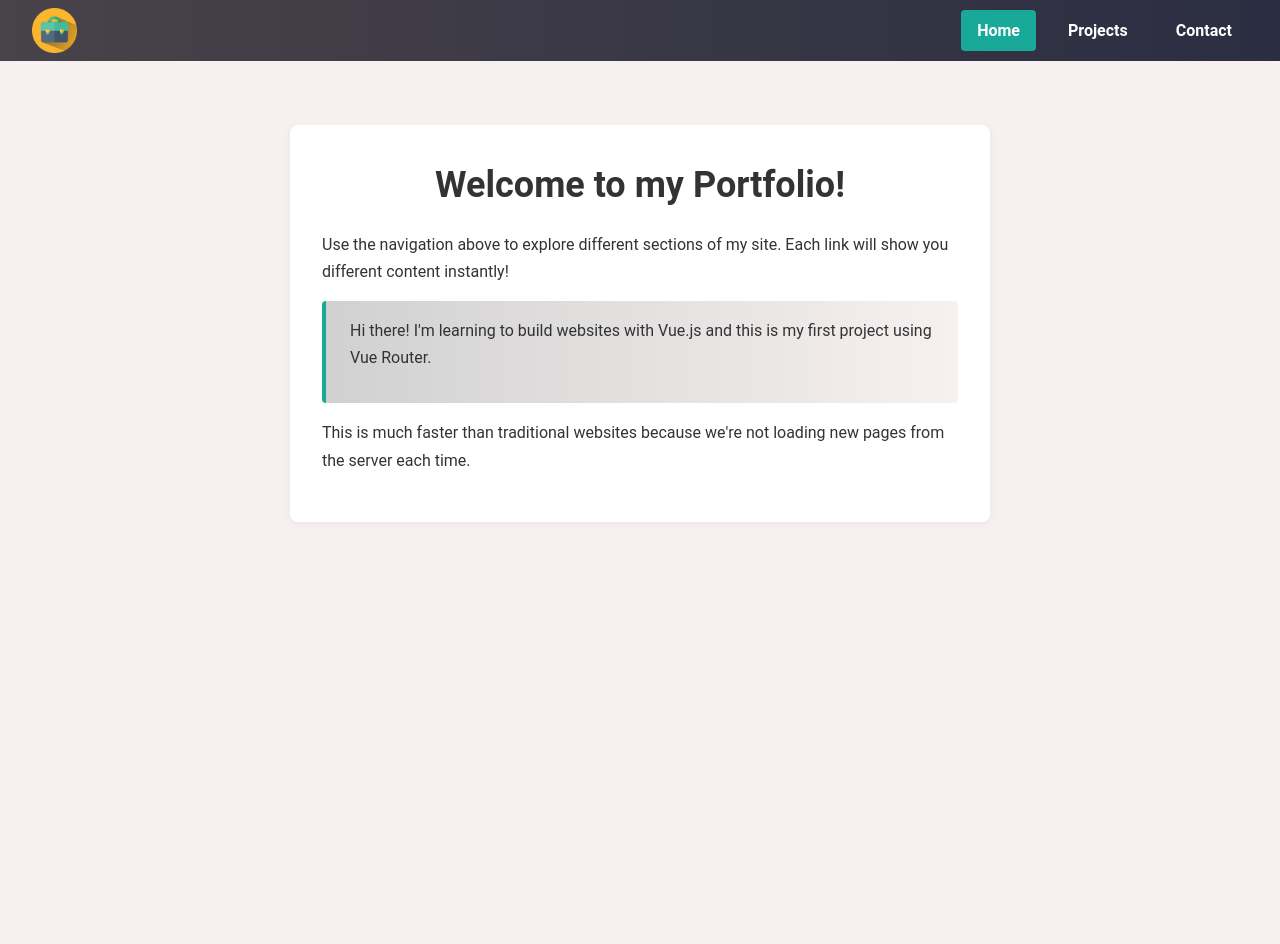
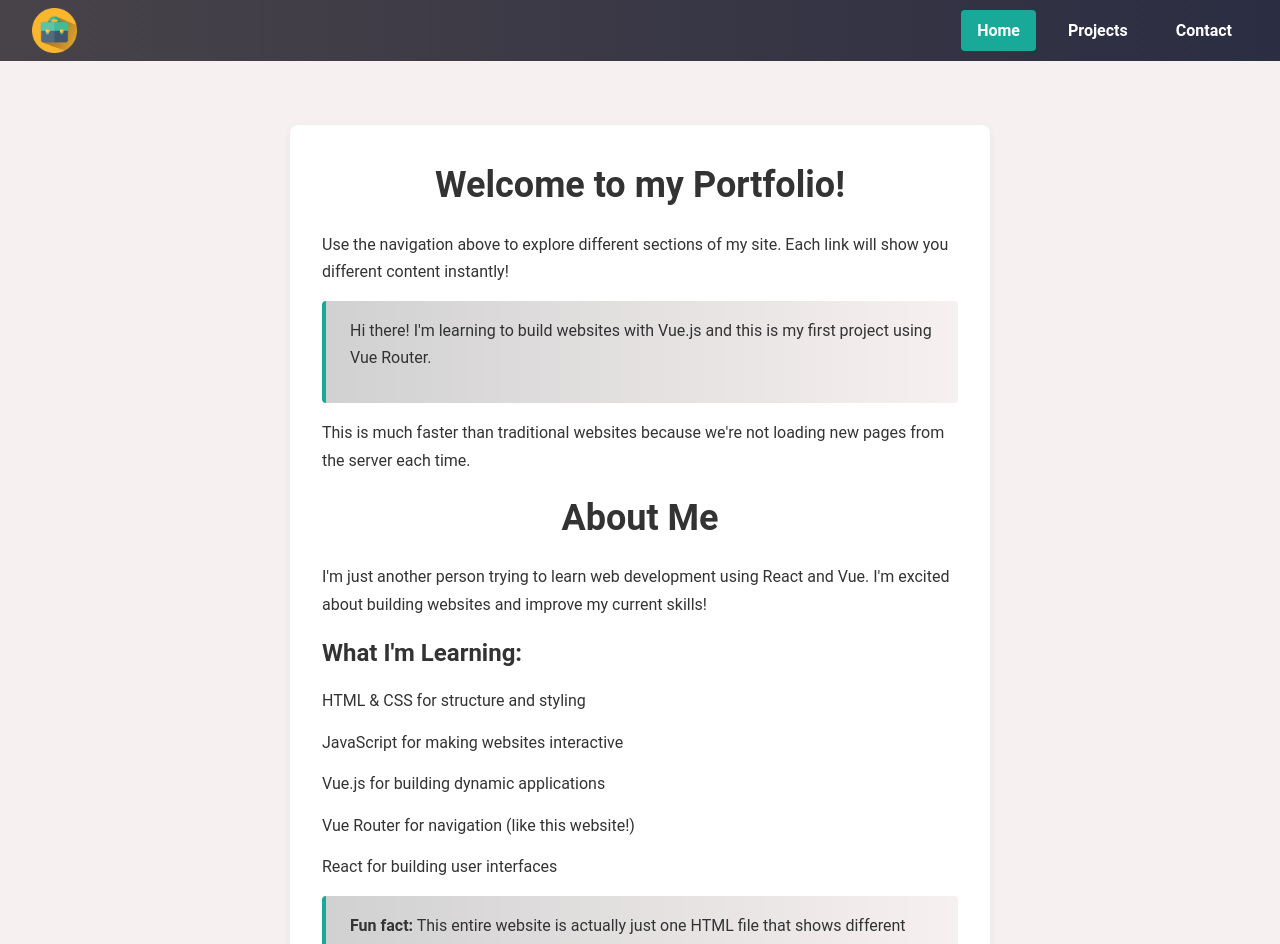
Before and after one commit to SnekHunter/snek-portfolio, a Vue app: page / in a window 1280 px wide. Shown: the top 944 px of the page. Before the commit the page ends 800 px from the top, so only its background shows below. Built offline with nearby package versions, Linux system fonts and the light colour scheme.

Commit message:
combined About and Home

```diff
--- a/src/pages/Home.vue
+++ b/src/pages/Home.vue
@@ -20,6 +20,28 @@
       This is much faster than traditional websites because we're not loading
       new pages from the server each time.
     </p>
+
+    <h1>About Me</h1>
+    <p>
+      I'm just another person trying to learn web development using React and
+      Vue. I'm excited about building websites and improve my current skills!
+    </p>
+
+    <h2>What I'm Learning:</h2>
+    <ul>
+      <li>HTML & CSS for structure and styling</li>
+      <li>JavaScript for making websites interactive</li>
+      <li>Vue.js for building dynamic applications</li>
+      <li>Vue Router for navigation (like this website!)</li>
+      <li>React for building user interfaces</li>
+    </ul>
+
+    <div class="highlight-box">
+      <p>
+        <strong>Fun fact:</strong> This entire website is actually just one HTML
+        file that shows different content using Vue Router!
+      </p>
+    </div>
   </div>
 </template>
 
```
